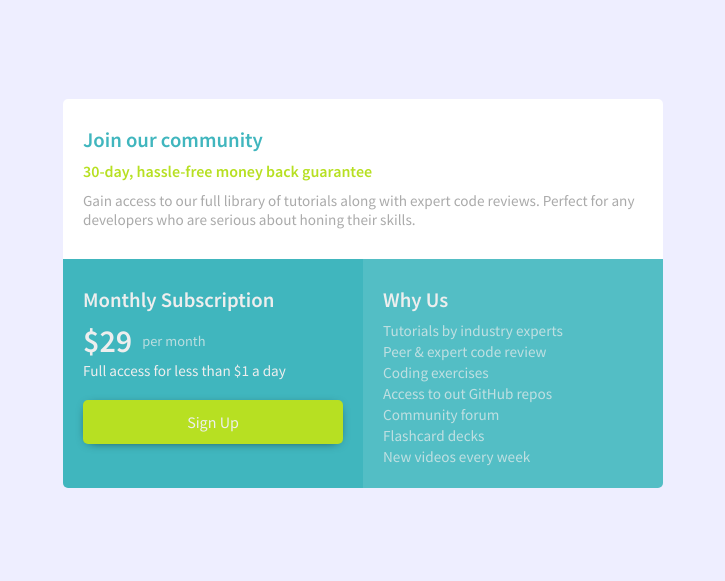
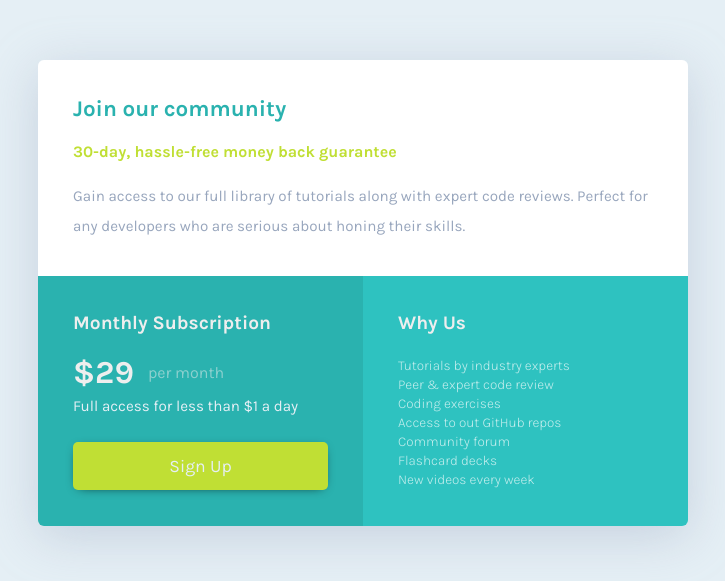
Before and after one commit to sotnab/subscription-info-component, a plain HTML site: page index.html in a window 1280 px wide. Shown: the part 107-688 px from the top of the page, without its empty margins (277-1002 px from the left). Drawn offline with Linux system fonts and the light colour scheme.

Commit message:
Done some css fixes

```diff
--- a/index.html
+++ b/index.html
@@ -7,7 +7,7 @@
    <meta name="viewport" content="width=device-width, initial-scale=1.0">
    <link rel="preconnect" href="https://fonts.googleapis.com">
    <link rel="preconnect" href="https://fonts.gstatic.com" crossorigin>
-   <link href="https://fonts.googleapis.com/css2?family=Source+Sans+Pro:wght@300;400;600&display=swap" rel="stylesheet">
+   <link href="https://fonts.googleapis.com/css2?family=Karla:wght@300;400;700&display=swap" rel="stylesheet">
    <link rel="stylesheet" href="./css/style.css">
    <title>Document</title>
 </head>
@@ -31,8 +31,8 @@
             <div class="sub_price">
                <strong class="sub_strong">$29</strong>
                <small class="sub_small">per month</small>
+               <p class="sub_text sub_text--grid">Full access for less than $1 a day</p>
             </div>
-            <p class="sub_text">Full access for less than $1 a day</p>
             <button class="sub_btn">Sign Up</button>
          </div>
 
--- /dev/null
+++ b/scss/_variables.scss
@@ -0,0 +1,7 @@
+$mobile-breakpoint: 600px;
+
+$cyan: hsl(179, 62%, 43%);
+$yellow: hsl(71, 73%, 54%);
+
+$light-gray: hsl(204, 43%, 93%);
+$grayish-blue: hsl(218, 22%, 67%);
--- a/scss/style.scss
+++ b/scss/style.scss
@@ -1,5 +1,4 @@
-$ui-color: rgb(64, 182, 190);
-$mobile-breakpoint: 600px;
+@import 'variables';
 
 * {
    margin: 0;
@@ -9,7 +8,7 @@ $mobile-breakpoint: 600px;
 
 body {
    font-size: 16px;
-   font-family: 'Source Sans Pro', sans-serif;
+   font-family: 'Karla', sans-serif;
    color: #eeeeee;
 }
 
@@ -17,15 +16,14 @@ body {
    display: flex;
    align-items: center;
    justify-content: center;
+   padding: 30px;
    min-height: 100vh;
-   background: rgb(238, 238, 255);
+   background: $light-gray;
 }
 
 .sub {
-   width: calc(100% - 40px);
+   width: 100%;
    margin: 20px 0;
-   border-radius: 5px;
-   overflow: hidden;
    display: grid;
    grid-template: repeat(6, auto) / 1fr 1fr;
    grid-template-areas:
@@ -35,6 +33,10 @@ body {
       'second second'
       'third third'
       'third third';
+   border-radius: 6px;
+   overflow: hidden;
+   box-shadow: 0px 10px 50px 0px rgba($grayish-blue, 0.4);
+
    @media (min-width: $mobile-breakpoint) {
       grid-template-areas:
          'first first'
@@ -43,12 +45,19 @@ body {
          'second third'
          'second third'
          'second third';
-      max-width: 600px;
+      max-width: 650px;
    }
 }
 
 .sub_article {
-   padding: 20px;
+   display: flex;
+   flex-direction: column;
+   gap: 20px;
+   padding: 25px;
+
+   @media (min-width: $mobile-breakpoint) {
+      padding: 35px;
+   }
 }
 
 .sub_info {
@@ -58,63 +67,71 @@ body {
 
 .sub_join {
    grid-area: second;
-   background: $ui-color;
+   background: $cyan;
 }
 
 .sub_features {
    grid-area: third;
-   background: lighten($ui-color, 5%);
+   background: lighten($cyan, 4%);
 }
 
 .sub_title {
-   font-size: 1.3rem;
-   margin: 8px 0;
+   font-size: 1.2rem;
+
    &--blue {
-      color: $ui-color;
+      color: $cyan;
+
+      @media (min-width: $mobile-breakpoint) {
+         font-size: 1.4rem;
+      }
    }
 }
 
 .sub_intro {
    font-size: 1rem;
-   color: rgb(183, 224, 34);
-   margin: 8px 0;
+   color: $yellow;
 }
 
 .sub_text {
    font-size: 0.95rem;
-   color: #eeeeee;
+   line-height: 2;
+   color: $light-gray;
+
    &--gray {
-      margin: 10px 0;
-      color: #aaa;
+      color: $grayish-blue;
+   }
+
+   &--grid {
+      grid-column-end: span 2;
    }
 }
 
 .sub_price {
-   display: flex;
+   display: grid;
    align-items: center;
+   grid-template-columns: auto 1fr;
 }
 
 .sub_strong {
    font-size: 2rem;
-   margin-right: 10px;
+   margin-right: 14px;
 }
 
 .sub_small {
-   opacity: 0.7;
-   font-size: 0.9rem;
+   opacity: 0.5;
+   font-size: 1rem;
 }
 
 .sub_btn {
    width: 100%;
-   padding: 12px;
+   padding: 14px;
    box-shadow: 0 2px 12px -6px black;
    border-radius: 5px;
    border: none;
-   margin-top: 20px;
-   background: rgb(183, 224, 34);
-   font-size: 1rem;
+   background: $yellow;
+   font-size: 1.1rem;
    font-family: inherit;
-   color: #eee;
+   color: $light-gray;
 }
 
 .sub_list {
@@ -123,6 +140,8 @@ body {
 
 .sub_item {
    opacity: 0.7;
-   font-size: 0.95rem;
-   margin: 2px 0;
+   color: white;
+   font-size: 0.85rem;
+   font-weight: 300;
+   margin: 4px 0;
 }
```
Also changed, not shown: css/style.css, 2 other files. Lines whose indentation alone changed are shown as unchanged.
